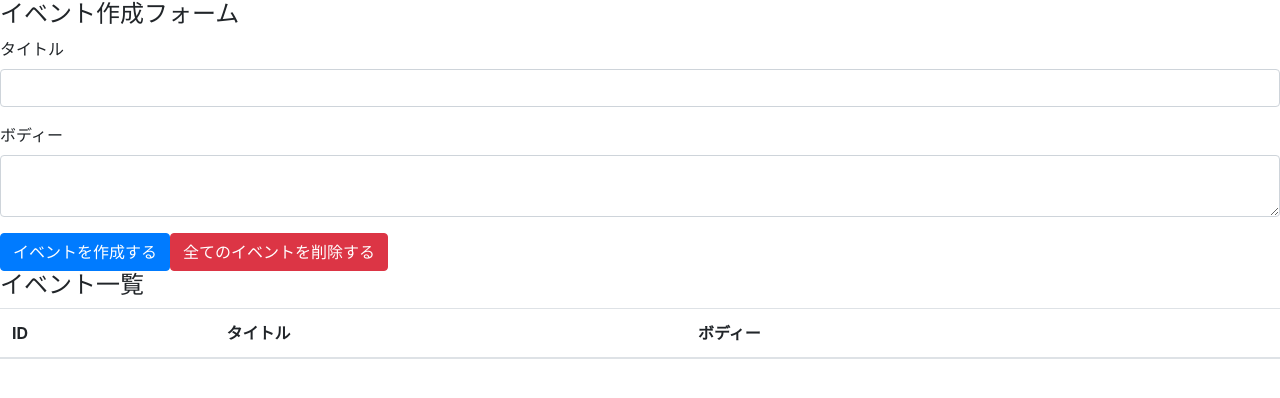
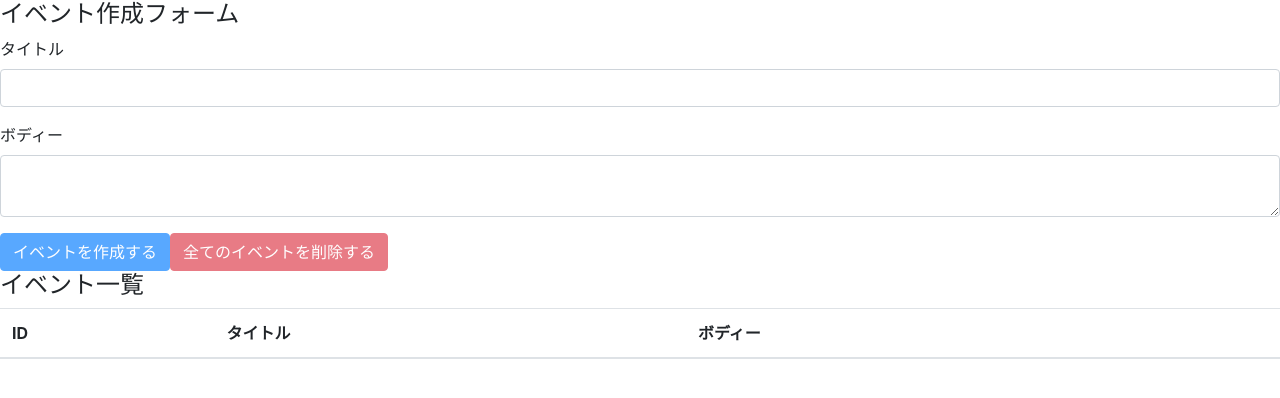
Before and after one commit to rui-watanabe/react-hooks-1, a React (Create React App) app: page / in a window 1280 px wide. Shown: the top 398 px of the page. Built offline with nearby package versions, Linux system fonts and the light colour scheme.

Commit message:
implement all events deletion feature

```diff
--- a/src/components/App.js
+++ b/src/components/App.js
@@ -20,6 +20,16 @@
     setBody('')
   }
 
+  const unCreatable = title === '' || body === ''
+
+  const deleteAllEvents = e => {
+    e.preventDefault()
+    const result = window.confirm('本当に全てのイベントを削除してもいいですか?')
+    if(result) dispatch({
+      type: 'DELETE_ALL_EVENTS'
+    })
+  }
+
   return (
     <div className="cotainer-fluid">
       <h4>イベント作成フォーム</h4>
@@ -34,8 +44,8 @@
           <textarea className="form-control" id="formEventBody" value={body} onChange={e => setBody(e.target.value)}/>
         </div>
 
-        <button className="btn btn-primary" onClick={addEvent}>イベントを作成する</button>
-        <button className="btn btn-danger">全てのイベントを削除する</button>
+        <button className="btn btn-primary" onClick={addEvent} disabled={unCreatable}>イベントを作成する</button>
+        <button className="btn btn-danger" onClick={deleteAllEvents} disabled={state.length === 0}>全てのイベントを削除する</button>
       </form>
 
       <h4>イベント一覧</h4>
--- a/src/components/Event.js
+++ b/src/components/Event.js
@@ -3,7 +3,8 @@
 const Event = ({event, dispatch}) => {
   const id = event.id
   const handleClickDeleteButton = () => {
-    dispatch({
+    const result = window.confirm(`イベントid=${id}を、本当にイベントを削除してもいいですか?`)
+    if(result) dispatch({
       type: 'DELETE_EVENT',
       id
     })
```
